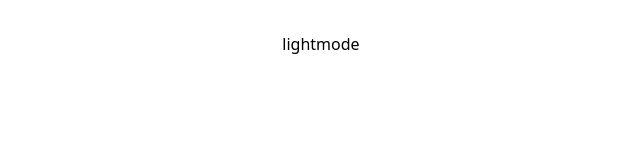
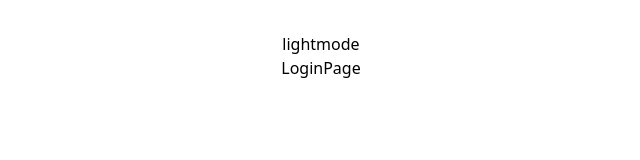
Before and after one commit to MaksymilianDabrowski/ManageMe, a React (Vite) app: page /login in a window 1280 px wide. Before the commit this address had no page. Shown: the top 160 px of the page, without its empty margins (319-959 px from the left). Built offline with nearby package versions, Linux system fonts and the light colour scheme.

Commit message:
Login and Register pages to implement

```diff
--- a/src/App.tsx
+++ b/src/App.tsx
@@ -5,6 +5,8 @@
 import AddStory from './pages/AddStory'
 import AddTask from './pages/AddTask'
 import Navbar from './components/Navbar'
+import LoginPage from './pages/LoginPage'
+import Registerpage from './pages/Registerpage'
 
 
 function App() {
@@ -18,6 +20,8 @@
           <Route path='/projects' element={<AddProject />} />
           <Route path='/projects/:projectId/story' element={<AddStory />} />
           <Route path='/story/:storyId/task' element={<AddTask />} />
+          <Route path='/login' element={<LoginPage />} />
+          <Route path='/login' element={<Registerpage />} />
         </Routes>
       </BrowserRouter>
     </>
--- a/src/components/Navbar.tsx
+++ b/src/components/Navbar.tsx
@@ -1,5 +1,4 @@
 // Navbar dla HomePage
-
 
 export default function Navbar() { // smth
     return (
@@ -7,6 +6,7 @@
             <div className='text-4xl text-center pb-8'>
                 lightmode
             </div>
+
         </>
     )
 }
--- a/src/pages/HomePage.tsx
+++ b/src/pages/HomePage.tsx
@@ -6,7 +6,8 @@
       <div className='text-4xl text-center pb-8'>
         ManagMe
       </div>
-      <Link to="/projects"
+      <Link
+        to="/projects"
         className="text-white bg-[#2c2c2c] border-0 py-2 px-8 focus:outline-none hover:scale-110 ease-in duration-300 rounded-2xl text-lg mb-16"
       > Dodaj nowy projekt</Link>
     </>
--- /dev/null
+++ b/src/pages/LoginPage.tsx
@@ -0,0 +1,7 @@
+import React from 'react'
+
+export default function LoginPage() {
+  return (
+    <div>LoginPage</div>
+  )
+}
--- /dev/null
+++ b/src/pages/Registerpage.tsx
@@ -0,0 +1,7 @@
+import React from 'react'
+
+export default function Registerpage() {
+  return (
+    <div>Registerpage</div>
+  )
+}
```
